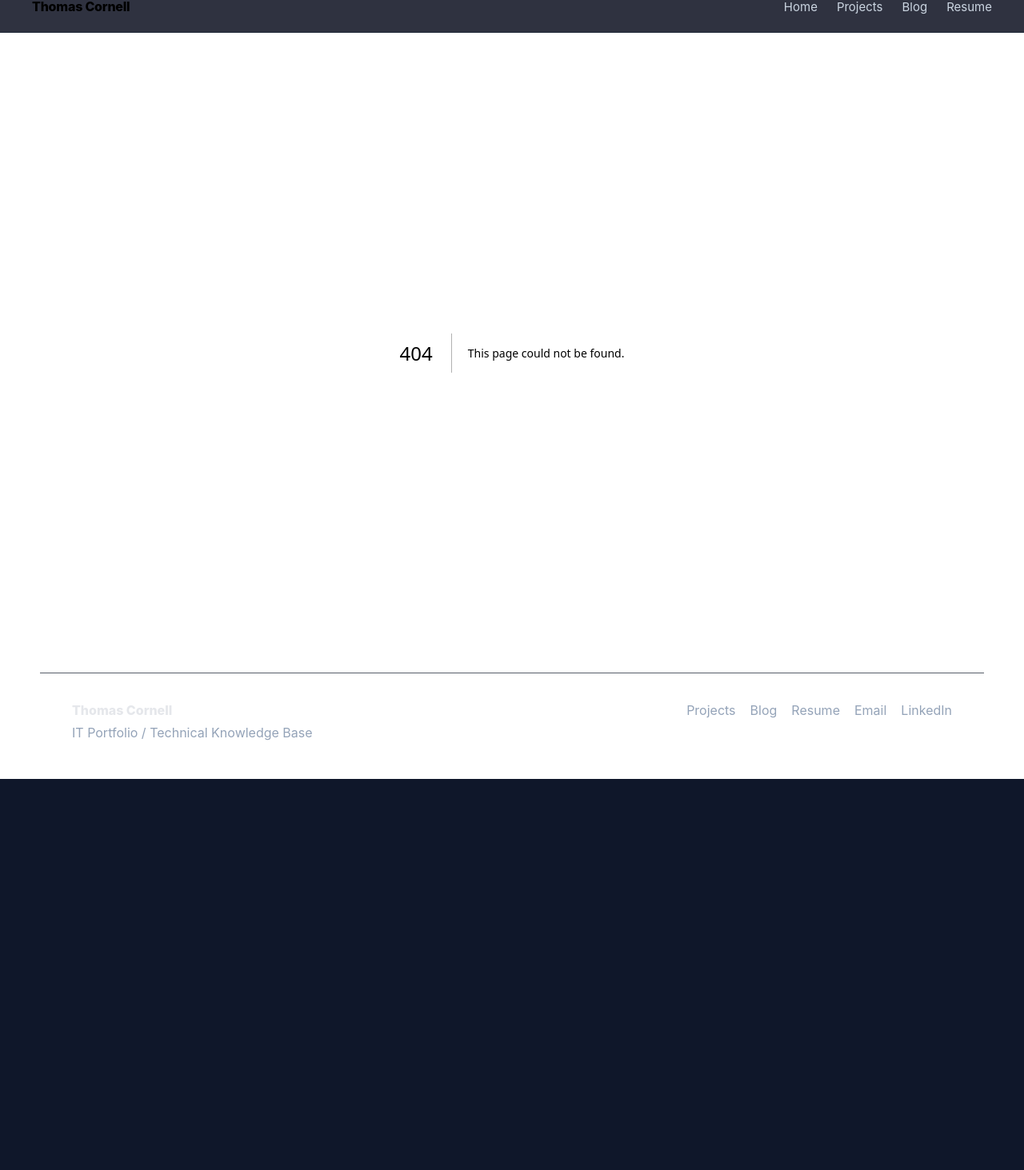
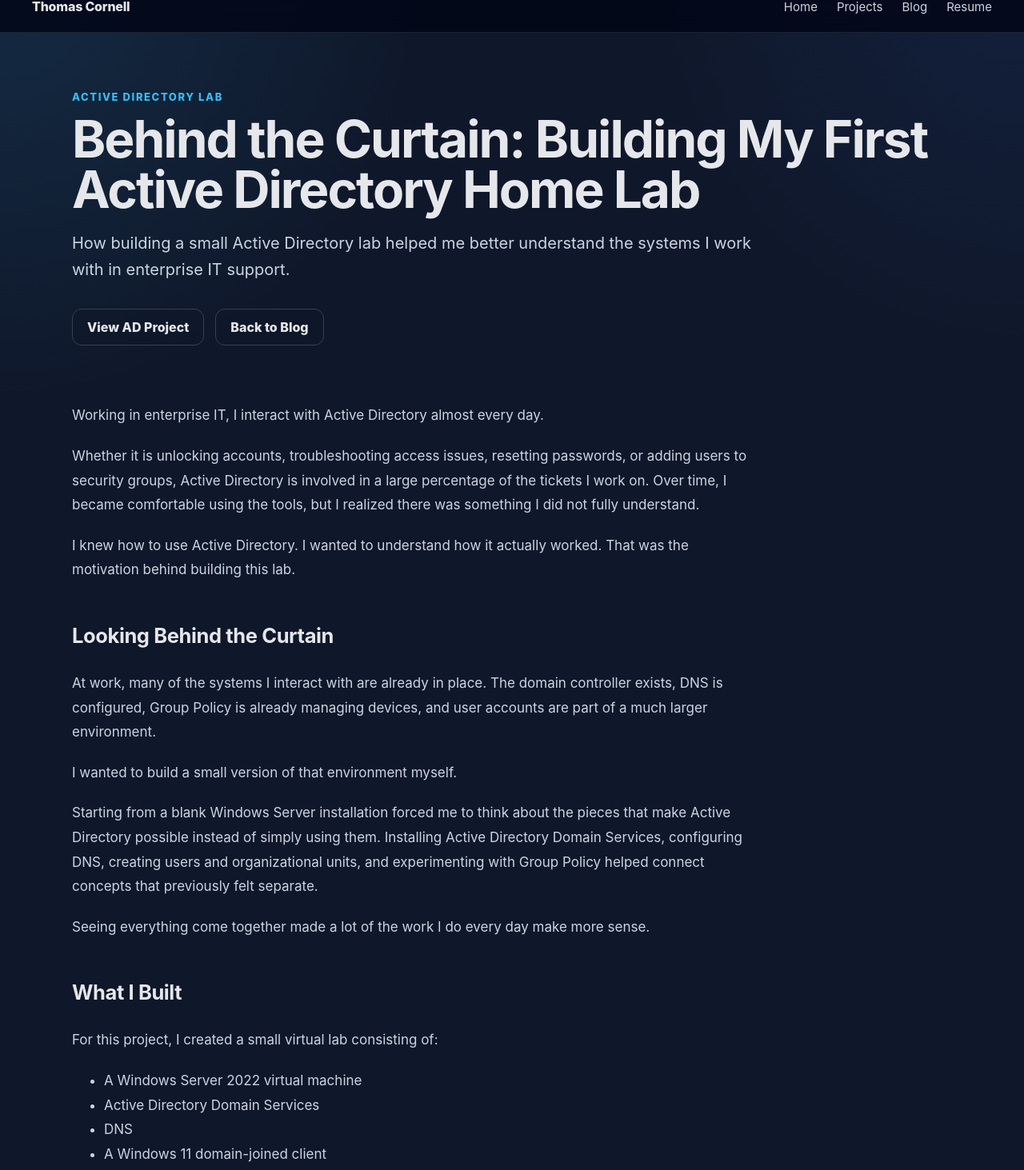
Before and after one commit to thcornell/portfolio-site, a Next.js app: page /blog/active-directory-home-lab in a window 1280 px wide. Before the commit this address had no page. Shown: the part 24-1487 px from the top of the page at 80% size. Before the commit the page ends 998 px from the top, so only its background shows below. Built offline with nearby package versions, Linux system fonts and the light colour scheme.

Commit message:
Add AD home lab blog

```diff
--- /dev/null
+++ b/app/blog/active-directory-home-lab/page.tsx
@@ -0,0 +1,139 @@
+import Link from "next/link";
+
+export default function ActiveDirectoryHomeLabPost() {
+  return (
+    <main className="page">
+      <p className="home-kicker">Active Directory Lab</p>
+
+      <h1 className="hero-title">
+        Behind the Curtain: Building My First Active Directory Home Lab
+      </h1>
+
+      <p className="hero-subtitle">
+        How building a small Active Directory lab helped me better understand
+        the systems I work with in enterprise IT support.
+      </p>
+
+      <div className="button-row">
+        <Link href="/projects/active-directory" className="button-secondary">
+          View AD Project
+        </Link>
+
+        <Link href="/blog" className="button-secondary">
+          Back to Blog
+        </Link>
+      </div>
+
+      <div className="prose section">
+        <p>
+          Working in enterprise IT, I interact with Active Directory almost every
+          day.
+        </p>
+
+        <p>
+          Whether it is unlocking accounts, troubleshooting access issues,
+          resetting passwords, or adding users to security groups, Active
+          Directory is involved in a large percentage of the tickets I work on.
+          Over time, I became comfortable using the tools, but I realized there
+          was something I did not fully understand.
+        </p>
+
+        <p>
+          I knew how to use Active Directory. I wanted to understand how it
+          actually worked. That was the motivation behind building this lab.
+        </p>
+
+        <h2>Looking Behind the Curtain</h2>
+
+        <p>
+          At work, many of the systems I interact with are already in place. The
+          domain controller exists, DNS is configured, Group Policy is already
+          managing devices, and user accounts are part of a much larger
+          environment.
+        </p>
+
+        <p>I wanted to build a small version of that environment myself.</p>
+
+        <p>
+          Starting from a blank Windows Server installation forced me to think
+          about the pieces that make Active Directory possible instead of simply
+          using them. Installing Active Directory Domain Services, configuring
+          DNS, creating users and organizational units, and experimenting with
+          Group Policy helped connect concepts that previously felt separate.
+        </p>
+
+        <p>
+          Seeing everything come together made a lot of the work I do every day
+          make more sense.
+        </p>
+
+        <h2>What I Built</h2>
+
+        <p>For this project, I created a small virtual lab consisting of:</p>
+
+        <ul>
+          <li>A Windows Server 2022 virtual machine</li>
+          <li>Active Directory Domain Services</li>
+          <li>DNS</li>
+          <li>A Windows 11 domain-joined client</li>
+          <li>Organizational Units</li>
+          <li>Test users and security groups</li>
+          <li>Several Group Policy Objects for experimentation</li>
+        </ul>
+
+        <p>
+          The goal was not to recreate a production environment. It was to build
+          something small enough to understand while still behaving like a real
+          Windows domain.
+        </p>
+
+        <h2>One Thing That Stood Out</h2>
+
+        <p>
+          One thing I did not fully appreciate before this project was how much
+          Active Directory depends on DNS. Before building the lab, DNS felt like
+          a separate topic. After troubleshooting domain joins and seeing how the
+          server and client communicated, it became clear why so many Active
+          Directory issues can trace back to DNS.
+        </p>
+
+        <h2>Where This Leads Next</h2>
+
+        <p>
+          Building the Active Directory lab also showed me where I want to go
+          next.
+        </p>
+
+        <p>
+          The next project I want to build is a PowerShell Automation Toolkit
+          based around this lab. Instead of only using graphical tools to look up
+          users, manage groups, or create test accounts, I want to start
+          automating common administrative tasks with PowerShell.
+        </p>
+
+        <p>
+          That feels like a natural next step because it builds directly on the
+          environment I already created while helping me develop another skill
+          that is widely used in enterprise IT.
+        </p>
+
+        <h2>Final Thoughts</h2>
+
+        <p>
+          Looking back, this project was not really just about installing Windows
+          Server.
+        </p>
+
+        <p>
+          It was about understanding the technology behind a lot of the work I do
+          every day.
+        </p>
+
+        <p>
+          Now that I have the lab in place, it feels less like the end of one
+          project and more like the start of a larger learning path.
+        </p>
+      </div>
+    </main>
+  );
+}
```
Also changed, not shown: data/blogPosts.ts (+8 -0 lines).
